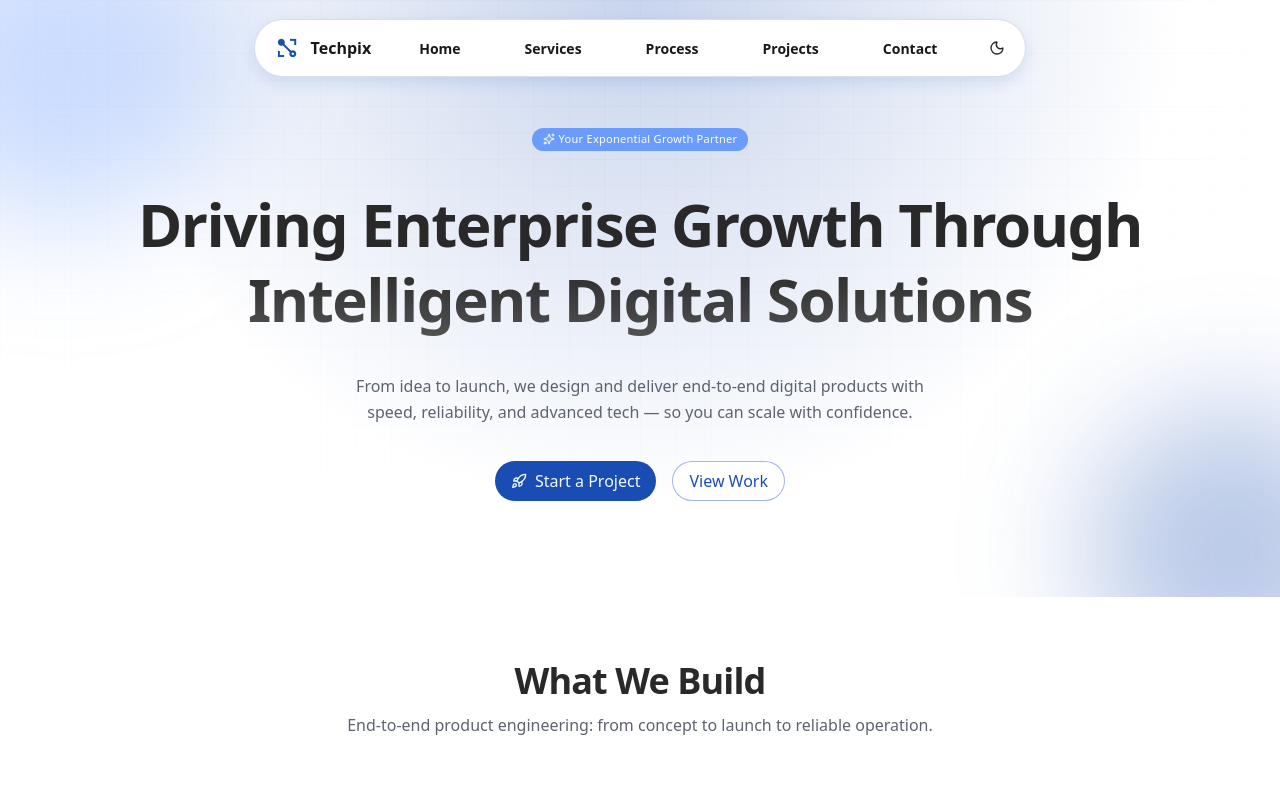
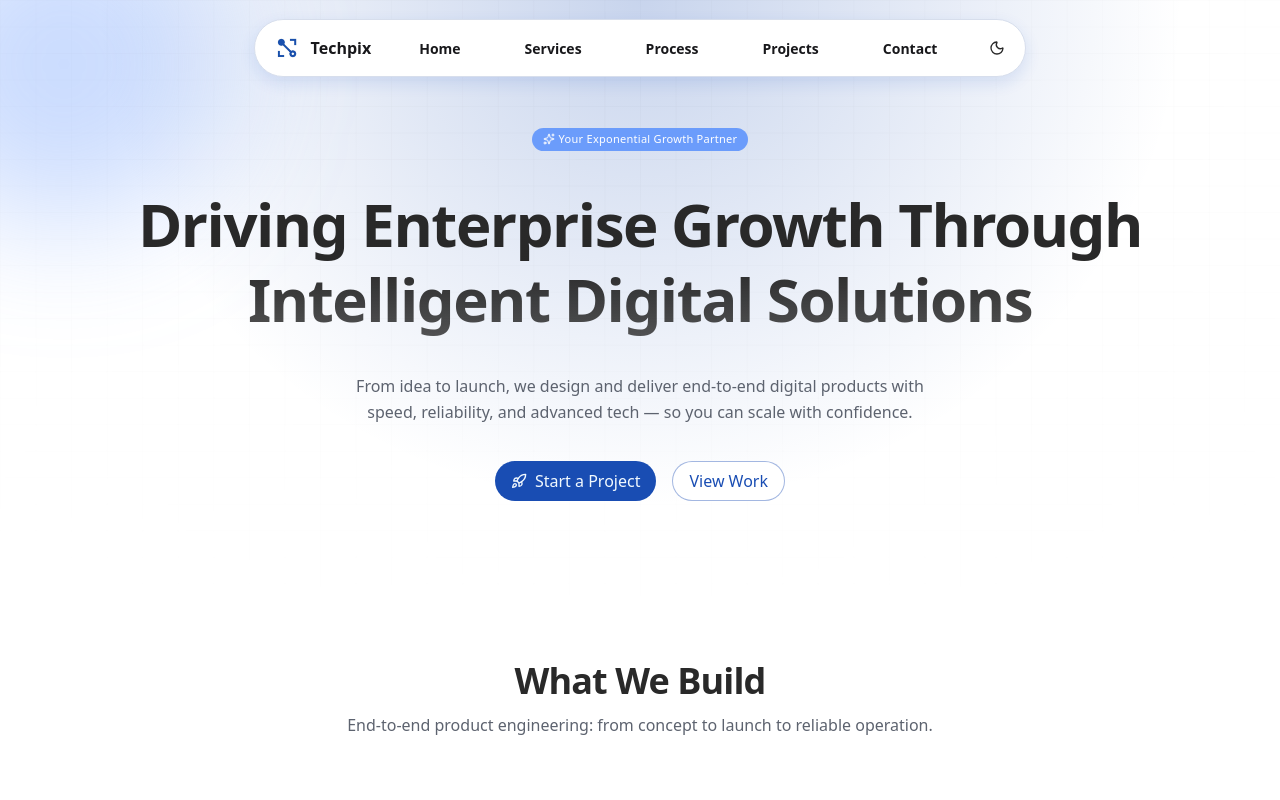
Before and after one commit to rishabhmehta/techpix-website, a Next.js app: page / in a window 1280 px wide. Shown: the top 800 px of the page. Built offline with nearby package versions, Linux system fonts and the light colour scheme.

Commit message:
refactor: comment out unused blurred orb for improved clarity in HeroSection

```diff
--- a/components/sections/hero.tsx
+++ b/components/sections/hero.tsx
@@ -13,7 +13,7 @@ export function HeroSection() {
 
         {/* Blurred color orbs for depth */}
         <div className="absolute -top-24 -left-24 h-80 w-80 rounded-full bg-[color-mix(in_oklab,_var(--color-accent)_35%,_transparent)] blur-3xl" />
-        <div className="absolute -right-24 -bottom-24 h-72 w-72 rounded-full bg-[color-mix(in_oklab,_var(--color-primary)_30%,_transparent)] blur-3xl" />
+        {/* <div className="absolute -right-24 -bottom-24 h-72 w-72 rounded-full bg-[color-mix(in_oklab,_var(--color-primary)_30%,_transparent)] blur-3xl" /> */}
 
         {/* Subtle grid texture with radial mask fade */}
         <svg
```
